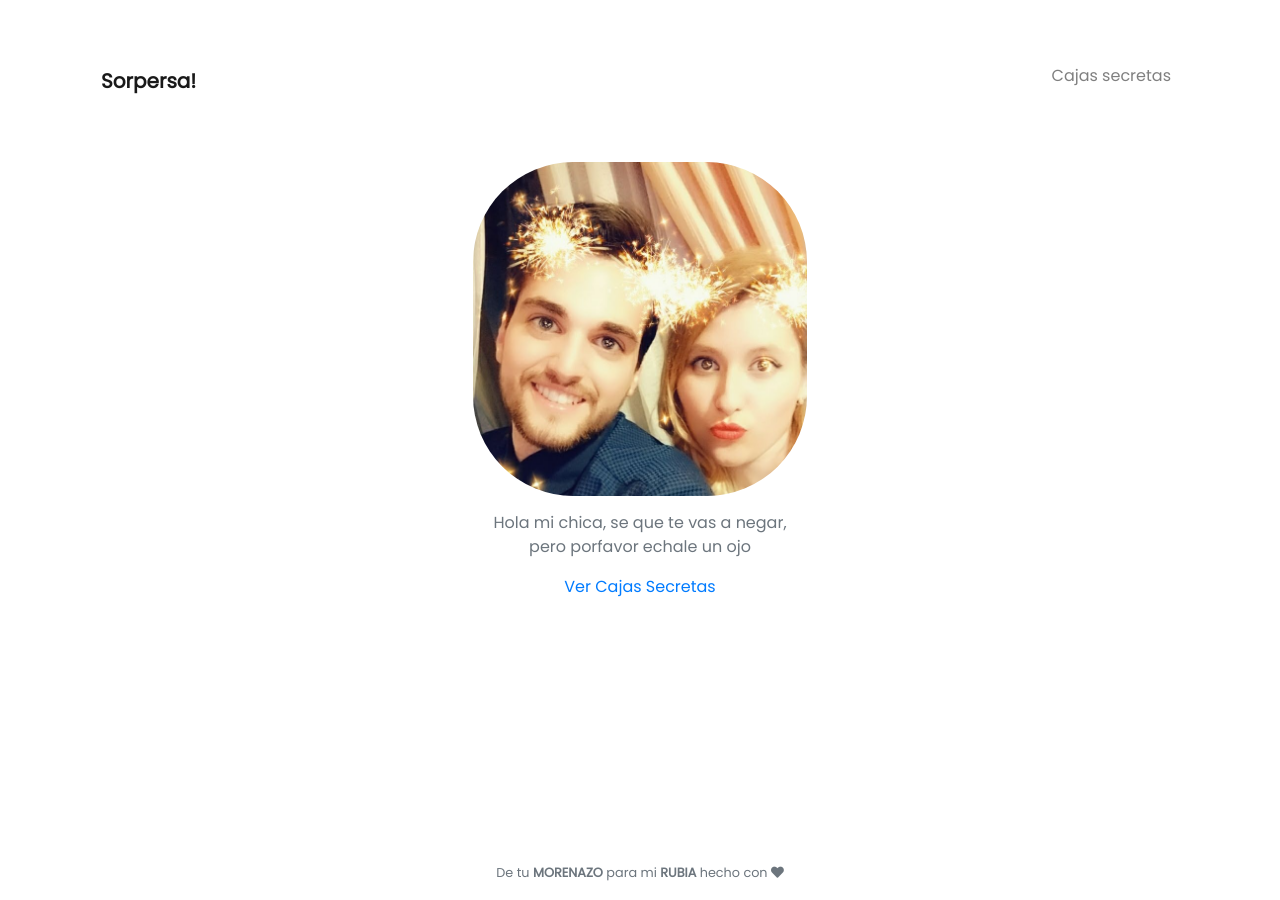
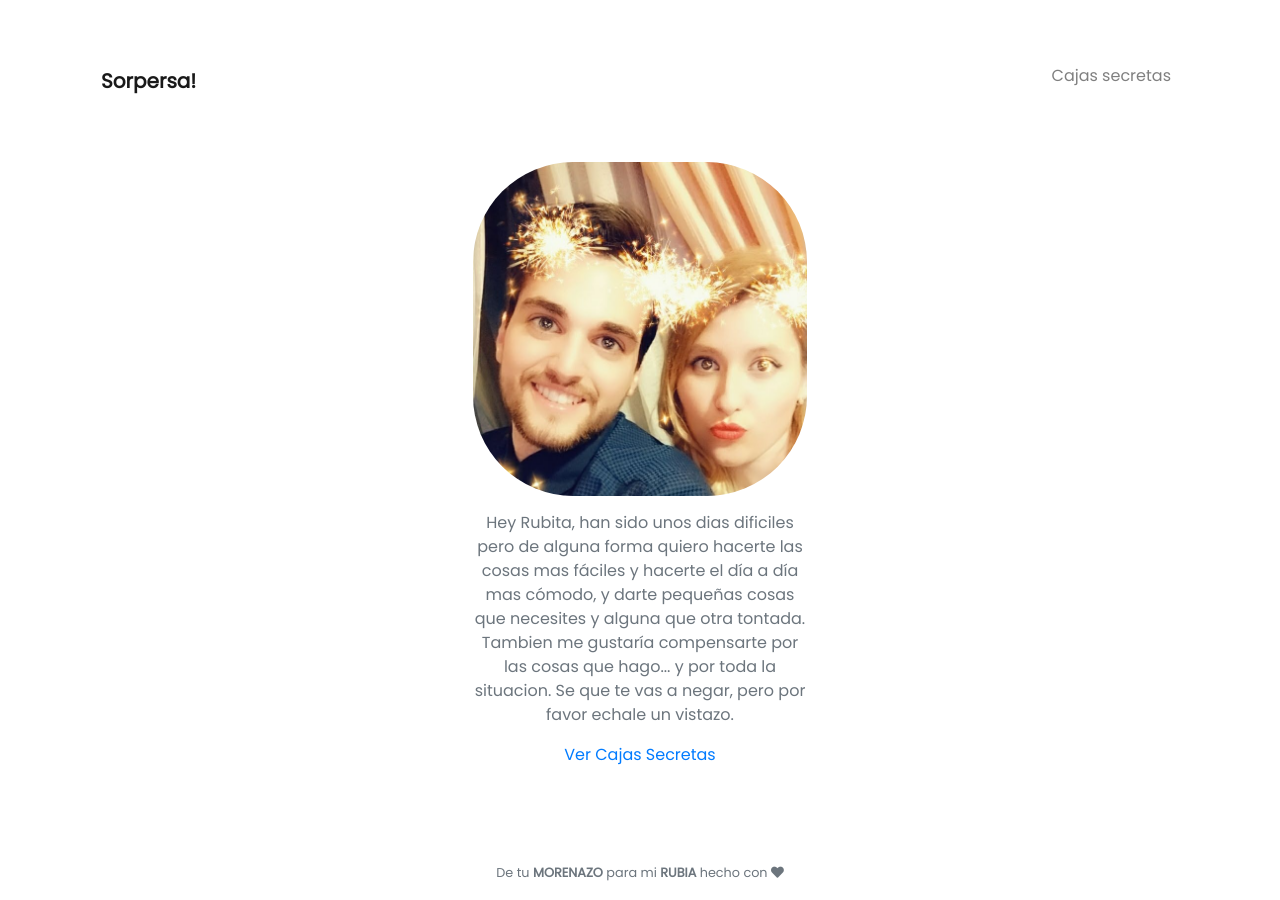
Before and after one commit to vquilon/vquilon.github.io, a Jekyll site: the page built from pages_surprise/surprise.html, in a window 1280 px wide. Built offline with Jekyll 4.4.1, drawn with Linux system fonts in a browser that asks for light colours; nearby versions of some CDN libraries.

Commit message:
Modificacion descripcion

```diff
--- a/_config.yml
+++ b/_config.yml
@@ -96,7 +96,7 @@ author:
 
 surprise_conf:
   title             : Sorpresa!
-  description       : Hola mi chica, se que te vas a negar, pero porfavor echale un ojo
+  description       : Hey Rubita, han sido unos dias dificiles pero de alguna forma quiero hacerte las cosas mas fáciles y hacerte el día a día mas cómodo, y darte pequeñas cosas que necesites y alguna que otra tontada. Tambien me gustaría compensarte por las cosas que hago... y por toda la situacion. Se que te vas a negar, pero por favor echale un vistazo.
   author            : MORENAZO
   birthday_girl     : RUBIA
   image             : /assets/surprise/img/main.jpg
```
